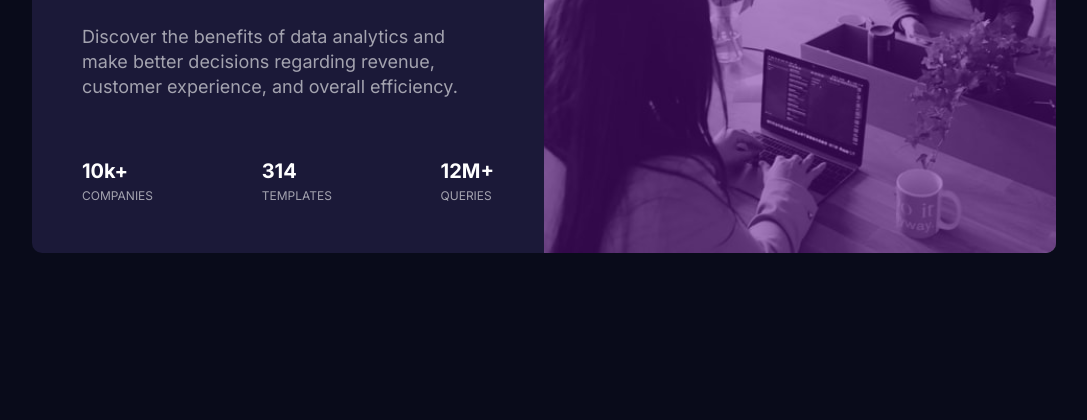
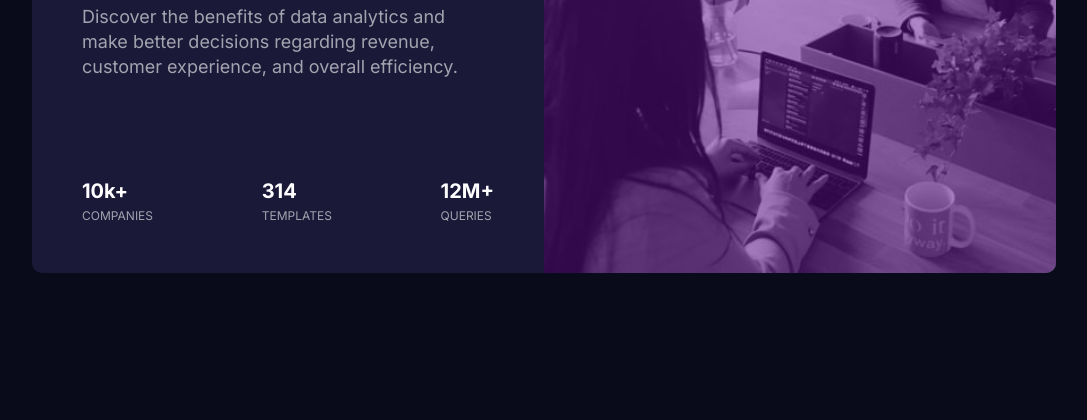
Before and after one commit to KenMusau/Stats-preview-card, a plain HTML site: page index.html in a window 1280 px wide. Shown: the part 380-800 px from the top of the page, without its empty margins (96-1183 px from the left). Drawn offline with Linux system fonts and the light colour scheme.

Commit message:
Update style.css

```diff
--- a/style.css
+++ b/style.css
@@ -61,7 +61,7 @@ body{
     font-size: 18px;
     font-weight: 400;
     line-height: 25px;
-    padding-bottom: 60px;
+    padding-bottom: 100px;
 }
 .stats{
     display: flex;
```
